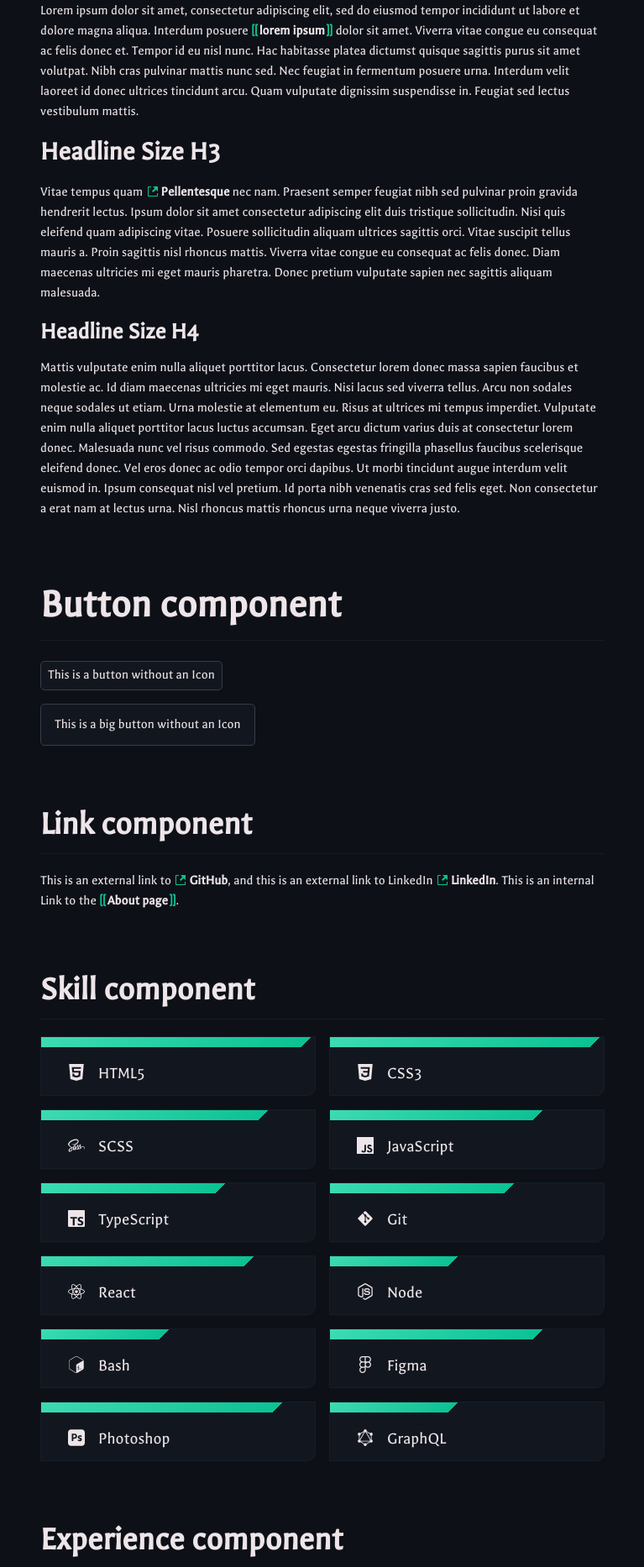
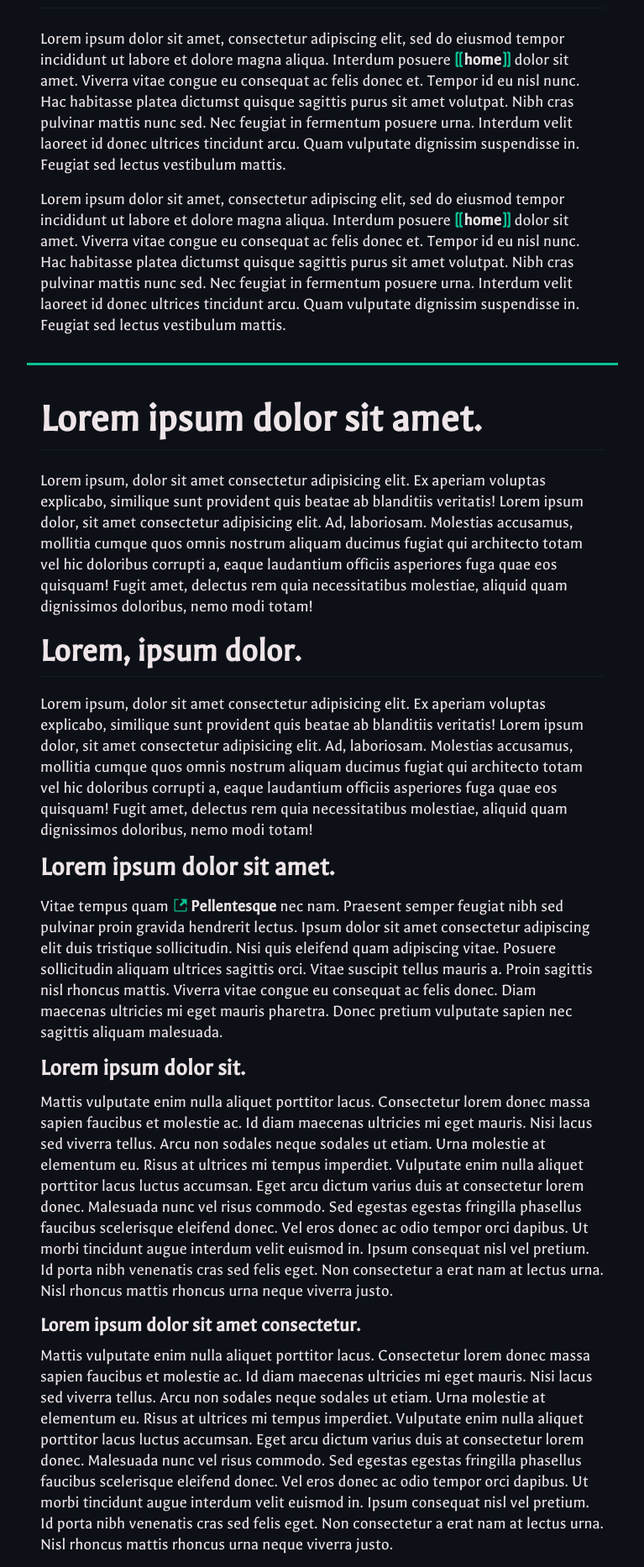
Before and after one commit to nikbrunner/nibru.dev, a Next.js app: page /components in a window 1280 px wide. Shown: the part 915-2781 px from the top of the page at 84% size, without its empty margins (256-1023 px from the left). Built offline with nearby package versions, Linux system fonts and the light colour scheme.

Commit message:
Improved typography structure
squ

```diff
--- a/pages/components.tsx
+++ b/pages/components.tsx
@@ -30,8 +30,28 @@ const Components = () => (
     </Section>
 
     <Section>
-      <Headline size='h1'>Headline component</Headline>
+      <Headline size='h2'>Link component</Headline>
 
+      <Row>
+        <Text>
+          This is an external link to{' '}
+          <Link href={profile.github} type='external'>
+            GitHub
+          </Link>
+          , and this is an external link to LinkedIn{' '}
+          <Link href={profile.linkedin} type='external'>
+            LinkedIn
+          </Link>
+          . This is an internal Link to the{' '}
+          <Link href='/about' type='internal'>
+            About page
+          </Link>
+          .
+        </Text>
+      </Row>
+    </Section>
+
+    <Section>
       <Headline tag='h1' size='h1'>
         Headline Size H1
       </Headline>
@@ -64,7 +84,7 @@ const Components = () => (
         eiusmod tempor incididunt ut labore et dolore magna aliqua.
         Interdum posuere{' '}
         <Link href='/home' type='internal'>
-          lorem ipsum
+          home
         </Link>{' '}
         dolor sit amet. Viverra vitae congue eu consequat ac felis donec
         et. Tempor id eu nisl nunc. Hac habitasse platea dictumst quisque
@@ -74,8 +94,57 @@ const Components = () => (
         suspendisse in. Feugiat sed lectus vestibulum mattis.
       </Text>
 
+      <Text>
+        Lorem ipsum dolor sit amet, consectetur adipiscing elit, sed do
+        eiusmod tempor incididunt ut labore et dolore magna aliqua.
+        Interdum posuere{' '}
+        <Link href='/home' type='internal'>
+          home
+        </Link>{' '}
+        dolor sit amet. Viverra vitae congue eu consequat ac felis donec
+        et. Tempor id eu nisl nunc. Hac habitasse platea dictumst quisque
+        sagittis purus sit amet volutpat. Nibh cras pulvinar mattis nunc
+        sed. Nec feugiat in fermentum posuere urna. Interdum velit laoreet
+        id donec ultrices tincidunt arcu. Quam vulputate dignissim
+        suspendisse in. Feugiat sed lectus vestibulum mattis.
+      </Text>
+    </Section>
+
+    <Section>
+      <Headline tag='h1' size='h1'>
+        Lorem ipsum dolor sit amet.
+      </Headline>
+
+      <Text>
+        Lorem ipsum, dolor sit amet consectetur adipisicing elit. Ex
+        aperiam voluptas explicabo, similique sunt provident quis beatae ab
+        blanditiis veritatis! Lorem ipsum dolor, sit amet consectetur
+        adipisicing elit. Ad, laboriosam. Molestias accusamus, mollitia
+        cumque quos omnis nostrum aliquam ducimus fugiat qui architecto
+        totam vel hic doloribus corrupti a, eaque laudantium officiis
+        asperiores fuga quae eos quisquam! Fugit amet, delectus rem quia
+        necessitatibus molestiae, aliquid quam dignissimos doloribus, nemo
+        modi totam!
+      </Text>
+
+      <Headline tag='h2' size='h2'>
+        Lorem, ipsum dolor.
+      </Headline>
+
+      <Text>
+        Lorem ipsum, dolor sit amet consectetur adipisicing elit. Ex
+        aperiam voluptas explicabo, similique sunt provident quis beatae ab
+        blanditiis veritatis! Lorem ipsum dolor, sit amet consectetur
+        adipisicing elit. Ad, laboriosam. Molestias accusamus, mollitia
+        cumque quos omnis nostrum aliquam ducimus fugiat qui architecto
+        totam vel hic doloribus corrupti a, eaque laudantium officiis
+        asperiores fuga quae eos quisquam! Fugit amet, delectus rem quia
+        necessitatibus molestiae, aliquid quam dignissimos doloribus, nemo
+        modi totam!
+      </Text>
+
       <Headline tag='h3' size='h3'>
-        Headline Size H3
+        Lorem ipsum dolor sit amet.
       </Headline>
 
       <Text>
@@ -94,7 +163,47 @@ const Components = () => (
       </Text>
 
       <Headline tag='h4' size='h4'>
-        Headline Size H4
+        Lorem ipsum dolor sit.
+      </Headline>
+
+      <Text>
+        Mattis vulputate enim nulla aliquet porttitor lacus. Consectetur
+        lorem donec massa sapien faucibus et molestie ac. Id diam maecenas
+        ultricies mi eget mauris. Nisi lacus sed viverra tellus. Arcu non
+        sodales neque sodales ut etiam. Urna molestie at elementum eu.
+        Risus at ultrices mi tempus imperdiet. Vulputate enim nulla aliquet
+        porttitor lacus luctus accumsan. Eget arcu dictum varius duis at
+        consectetur lorem donec. Malesuada nunc vel risus commodo. Sed
+        egestas egestas fringilla phasellus faucibus scelerisque eleifend
+        donec. Vel eros donec ac odio tempor orci dapibus. Ut morbi
+        tincidunt augue interdum velit euismod in. Ipsum consequat nisl vel
+        pretium. Id porta nibh venenatis cras sed felis eget. Non
+        consectetur a erat nam at lectus urna. Nisl rhoncus mattis rhoncus
+        urna neque viverra justo.
+      </Text>
+
+      <Headline tag='h5' size='h5'>
+        Lorem ipsum dolor sit amet consectetur.
+      </Headline>
+
+      <Text>
+        Mattis vulputate enim nulla aliquet porttitor lacus. Consectetur
+        lorem donec massa sapien faucibus et molestie ac. Id diam maecenas
+        ultricies mi eget mauris. Nisi lacus sed viverra tellus. Arcu non
+        sodales neque sodales ut etiam. Urna molestie at elementum eu.
+        Risus at ultrices mi tempus imperdiet. Vulputate enim nulla aliquet
+        porttitor lacus luctus accumsan. Eget arcu dictum varius duis at
+        consectetur lorem donec. Malesuada nunc vel risus commodo. Sed
+        egestas egestas fringilla phasellus faucibus scelerisque eleifend
+        donec. Vel eros donec ac odio tempor orci dapibus. Ut morbi
+        tincidunt augue interdum velit euismod in. Ipsum consequat nisl vel
+        pretium. Id porta nibh venenatis cras sed felis eget. Non
+        consectetur a erat nam at lectus urna. Nisl rhoncus mattis rhoncus
+        urna neque viverra justo.
+      </Text>
+
+      <Headline tag='h6' size='h6'>
+        Lorem ipsum dolor sit.
       </Headline>
 
       <Text>
@@ -113,7 +222,6 @@ const Components = () => (
         urna neque viverra justo.
       </Text>
     </Section>
-
     <Section>
       <Headline size='h1'>Button component</Headline>
 
@@ -123,26 +231,6 @@ const Components = () => (
 
       <Row>
         <Button size='l'>This is a big button without an Icon</Button>
-      </Row>
-    </Section>
-
-    <Section>
-      <Headline size='h2'>Link component</Headline>
-
-      <Row>
-        This is an external link to{' '}
-        <Link href={profile.github} type='external'>
-          GitHub
-        </Link>
-        , and this is an external link to LinkedIn{' '}
-        <Link href={profile.linkedin} type='external'>
-          LinkedIn
-        </Link>
-        . This is an internal Link to the{' '}
-        <Link href='/about' type='internal'>
-          About page
-        </Link>
-        .
       </Row>
     </Section>
 
--- a/scss/base/_typography.scss
+++ b/scss/base/_typography.scss
@@ -1,7 +1,160 @@
 /*
  * Basic typography style for copy text
  */
+$heading-font-stack: 'Galdeano', sans-serif !default;
+$text-font-stack: 'Galdeano', sans-serif !default;
+
+$font-size-h1: 3rem;
+$font-size-h2: 2.5rem;
+$font-size-h3: 2rem;
+$font-size-h4: 1.75rem;
+$font-size-h5: 1.5rem;
+$font-size-h6: 1.25rem;
+$font-size-text: 1.25rem;
+$font-size-quote: 2rem;
+
+$font-weight-bold: bold;
+$font-weight-semi-bold: bolder;
+$font-weight-normal: normal;
+$font-weight-light: lighter;
+
+$line-height-heading: 1;
+$line-height-default: 1.25;
+
+@mixin typo-heading-default() {
+  font-weight: $font-weight-bold;
+  font-family: $heading-font-stack;
+  line-height: $line-height-heading;
+  font-variant: normal;
+  font-style: normal;
+  margin: 0.5em 0em;
+
+  @content;
+}
+
+@mixin typo-h1-default() {
+  @include typo-heading-default() {
+    font-size: $font-size-h1;
+  }
+
+  padding: 0 0 0.25em 0;
+  border-bottom: $border-default;
+
+  @content;
+}
+
+@mixin typo-h2-default() {
+  @include typo-heading-default() {
+    font-size: $font-size-h2;
+  }
+
+  padding: 0 0 0.25em 0;
+  border-bottom: $border-default;
+
+  @content;
+}
+
+@mixin typo-h3-default() {
+  @include typo-heading-default() {
+    font-size: $font-size-h3;
+  }
+
+  @content;
+}
+
+@mixin typo-h4-default() {
+  @include typo-heading-default() {
+    font-size: $font-size-h4;
+  }
+
+  @content;
+}
+
+@mixin typo-h5-default() {
+  @include typo-heading-default() {
+    font-size: $font-size-h5;
+  }
+
+  @content;
+}
+
+@mixin typo-h6-default() {
+  @include typo-heading-default() {
+    font-size: $font-size-h6;
+  }
+
+  @content;
+}
+
+@mixin typo-text-default() {
+  font-family: $text-font-stack;
+  font-size: $font-size-text;
+  font-weight: $font-weight-normal;
+  line-height: $line-height-default;
+  font-style: normal;
+  font-variant: normal;
+
+  @content;
+}
+
+@mixin typo-blockquote-default() {
+  font-family: $text-font-stack;
+  font-size: $font-size-quote;
+  font-weight: $font-weight-normal;
+  font-style: normal;
+  font-variant: normal;
+
+  @content;
+}
+
+@mixin typo-pre-default() {
+  font-family: $text-font-stack;
+  font-size: $font-size-text;
+  font-weight: $font-weight-normal;
+  font-style: normal;
+  font-variant: normal;
+
+  @content;
+}
+
+* {
+  -webkit-font-smoothing: antialiased;
+  -moz-osx-font-smoothing: grayscale;
+}
 
 body {
   font: normal 100% / 1.5 $text-font-stack;
 }
+
+h1 {
+  @include typo-h1-default();
+}
+
+h2 {
+  @include typo-h2-default();
+}
+
+h3 {
+  @include typo-h3-default();
+}
+h4 {
+  @include typo-h4-default();
+}
+h5 {
+  @include typo-h5-default();
+}
+h6 {
+  @include typo-h6-default();
+}
+
+p {
+  @include typo-text-default();
+}
+
+blockquote {
+  @include typo-blockquote-default();
+}
+
+pre {
+  @include typo-pre-default();
+}
--- a/scss/components/_Button.scss
+++ b/scss/components/_Button.scss
@@ -1,12 +1,12 @@
 .Button {
   @include flex(row nowrap, center, center, center, $inline: true);
   @include box-shadow-default();
+  @include typo-text-default();
 
   $button-height-m: 35px;
   $button-height-l: 50px;
 
   border-radius: $border-radius;
-  font-size: $font-size-text;
   appearance: none;
   border: none;
   outline: none;
--- a/scss/components/_Headline.scss
+++ b/scss/components/_Headline.scss
@@ -1,6 +1,27 @@
 .Headline {
-  margin: 0.5em 0em;
-  line-height: 1.25;
+  &--size-h1 {
+    @include typo-h1-default();
+  }
+
+  &--size-h2 {
+    @include typo-h2-default();
+  }
+
+  &--size-h3 {
+    @include typo-h3-default();
+  }
+
+  &--size-h4 {
+    @include typo-h4-default();
+  }
+
+  &--size-h5 {
+    @include typo-h5-default();
+  }
+
+  &--size-h6 {
+    @include typo-h6-default();
+  }
 
   &--dark {
     color: $color-fg-primary--darkMode;
@@ -9,32 +30,4 @@
   &--light {
     color: $color-fg-primary--lightMode;
   }
-
-  &--size-h1 {
-    font-size: $font-size-h1;
-    padding: 0 0 0.25em 0;
-    border-bottom: $border-default;
-  }
-
-  &--size-h2 {
-    font-size: $font-size-h2;
-    padding: 0 0 0.25em 0;
-    border-bottom: $border-default;
-  }
-
-  &--size-h3 {
-    font-size: $font-size-h3;
-  }
-
-  &--size-h4 {
-    font-size: $font-size-h4;
-  }
-
-  &--size-h5 {
-    font-size: $font-size-h5;
-  }
-
-  &--size-h6 {
-    font-size: $font-size-h6;
-  }
 }
--- a/scss/components/_Link.scss
+++ b/scss/components/_Link.scss
@@ -1,6 +1,7 @@
 .Link {
-  font-size: $font-size-text;
-  font-weight: $font-weight-bold;
+  @include typo-text-default() {
+    font-weight: $font-weight-bold;
+  }
 
   svg {
     height: $font-size-text;
--- a/scss/components/_Skill.scss
+++ b/scss/components/_Skill.scss
@@ -25,8 +25,9 @@
   }
 
   &__icon {
+    @include flex(row nowrap, center, center, center);
+
     margin-right: $space-m;
-    @include flex(row nowrap, center, center, center);
 
     svg {
       $size: $font-size-h6;
@@ -37,11 +38,13 @@
   }
 
   &__title {
-    font-weight: 100;
+    @include typo-h6-default() {
+      font-weight: $font-weight-normal;
+      border-bottom: none;
+    }
+
     margin: 0;
     padding: 0;
-    position: relative;
-    top: 2px;
   }
 
   &--dark {
--- a/scss/components/_Text.scss
+++ b/scss/components/_Text.scss
@@ -1,3 +1,5 @@
 .Text {
+  @include typo-text-default();
+
   margin-bottom: $space-m;
 }
--- a/scss/pages/_components.scss
+++ b/scss/pages/_components.scss
@@ -1,7 +1,11 @@
 .Components {
-  &__profile-section {
-    .Button {
-      margin-right: $space-s;
+  .Section {
+    &--light {
+      border-bottom: 3px solid $color-accent-primary--lightMode;
+    }
+
+    &--dark {
+      border-bottom: 3px solid $color-accent-primary--darkMode;
     }
   }
 }
```
Also changed, not shown: scss/variables/_variables.scss (+0 -14 lines).
